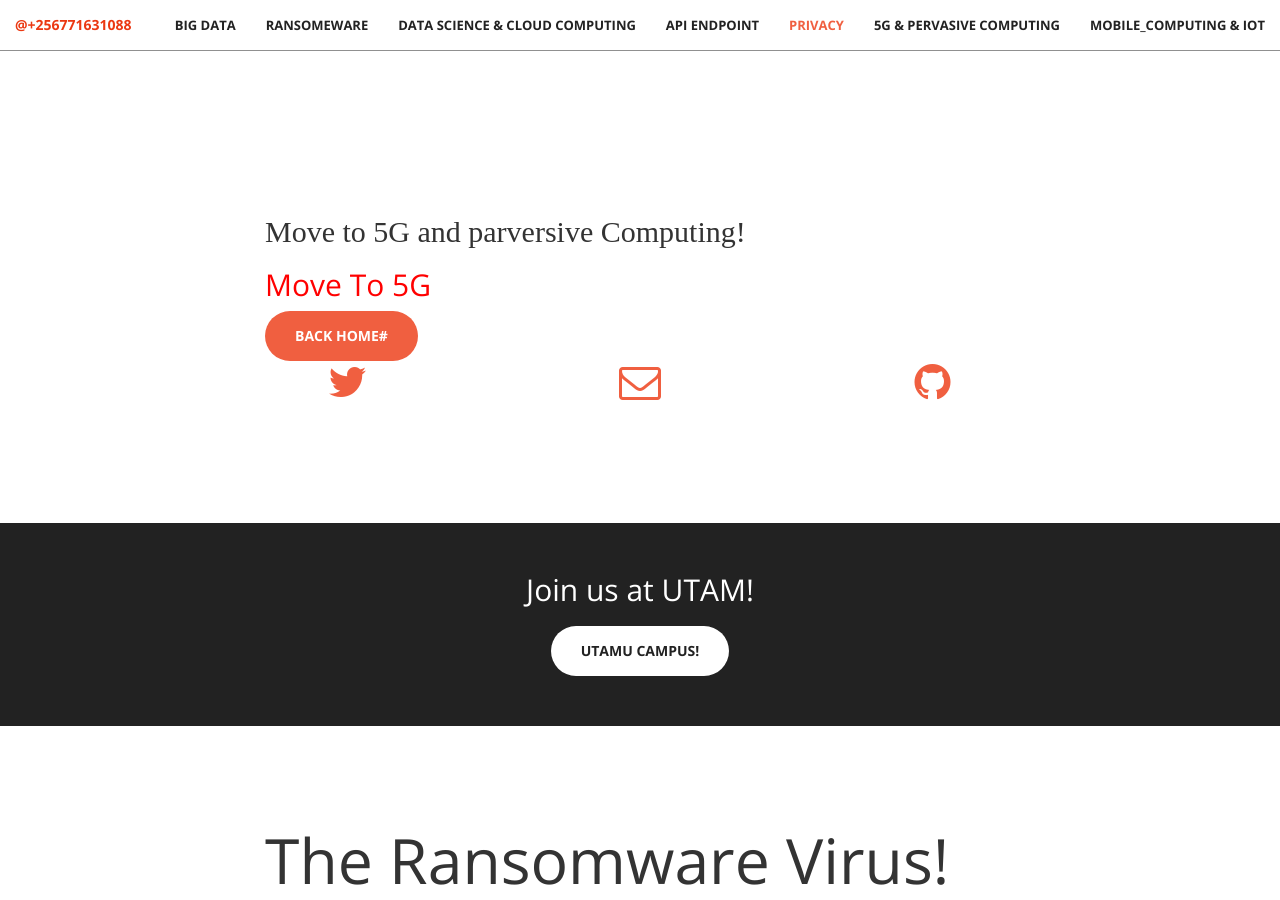
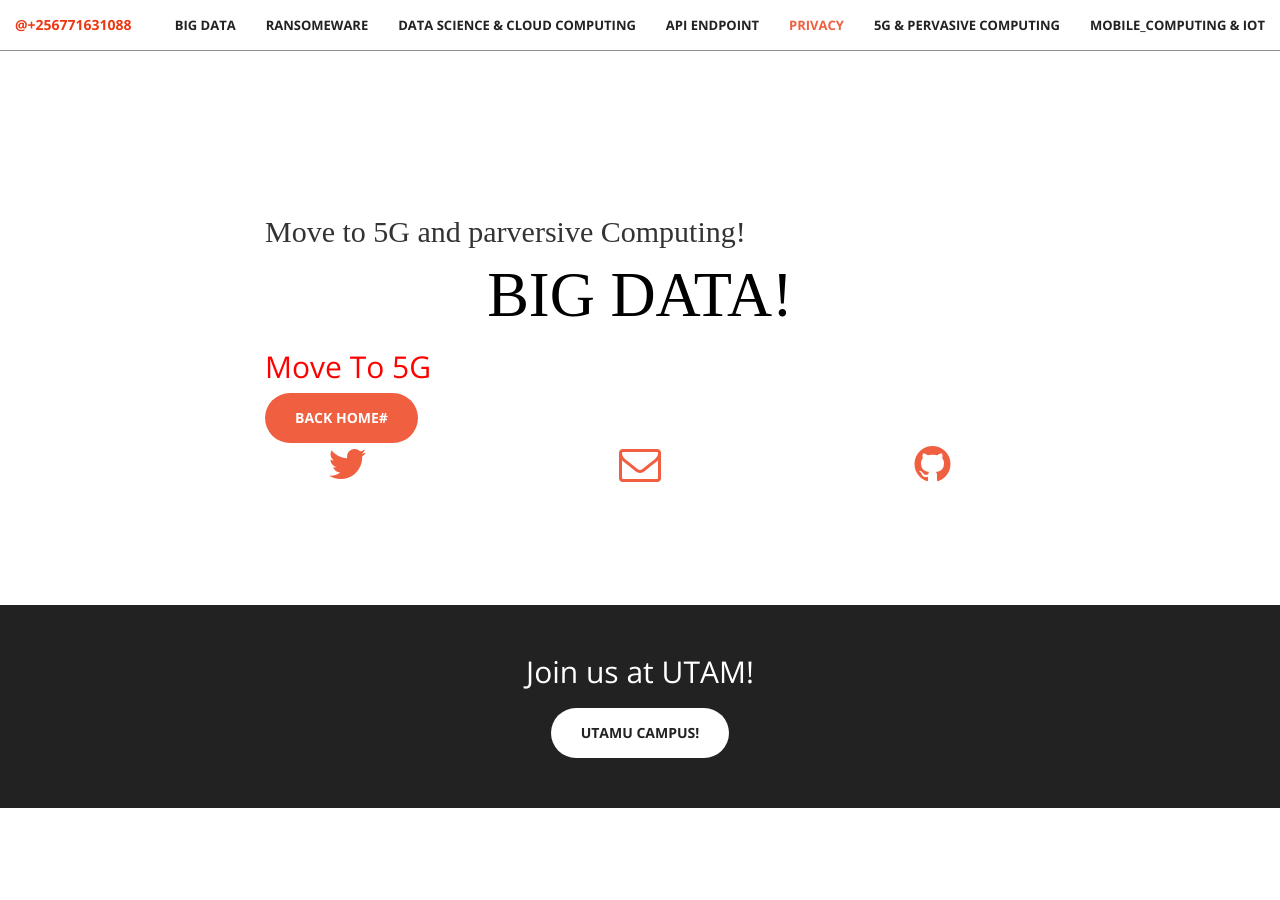
Before and after one commit to deromatic/deromatic.github.io, a Jekyll site: the page built from index.html, in a window 1280 px wide and 900 px high, scrolled down 6339 px. Built offline with Jekyll 4.4.1, drawn with Linux system fonts in a browser that asks for light colours.

Commit message:
Update 5G.html

```diff
--- a/_includes/5G.html
+++ b/_includes/5G.html
@@ -4,6 +4,7 @@
         <div class="row">
             <div class="col-lg-8 col-lg-offset-2 text-left">
                 <h2 class="section-heading"><font face="algerian">Move to 5G and parversive Computing!</font></h2>
+                 <h1 class="section-heading"><center><font color="black" face="algerian">BIG DATA!</font></center></h1>
                          <h2><font color="red">Move To 5G </font></h2>
 
 
```
